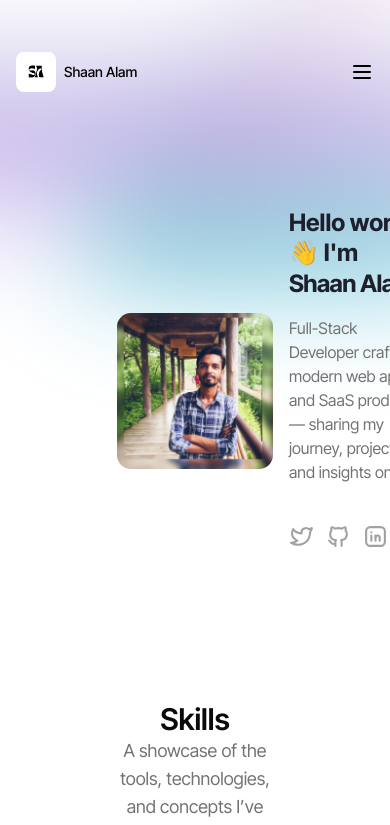
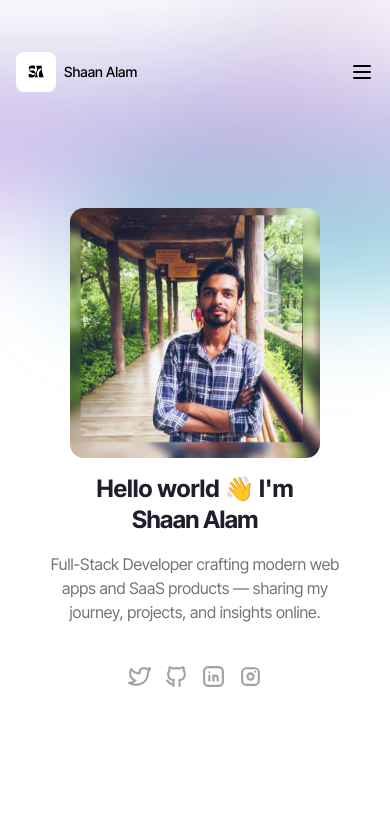
Before and after one commit to slhnx/shaancodes, a Next.js app: page / in a window 390 px wide. Shown: the top 825 px of the page. Built offline with nearby package versions, Linux system fonts and the light colour scheme.

Commit message:
made intro component responsive

```diff
--- a/components/sections/intro.tsx
+++ b/components/sections/intro.tsx
@@ -19,7 +19,7 @@ const Intro = () => {
 
   return (
     <motion.div>
-      <div className="w-[40%] mx-auto">
+      <div className="w-[80%] xl:w-[50%] mx-auto">
         <motion.div
           initial={{
             opacity: 0,
@@ -28,7 +28,7 @@ const Intro = () => {
             opacity: 1,
             transition: { duration: 0.4, ease: "easeInOut" },
           }}
-          className="hero mt-52 flex items-center gap-4"
+          className="hero mt-52 flex flex-col md:flex-row items-center gap-4"
         >
           <Image
             src="/me.jpg"
@@ -43,7 +43,7 @@ const Intro = () => {
               initial="initial"
               animate="animate"
               transition={{ duration: 0.4, ease: "easeInOut" }}
-              className="text-2xl font-bold text-primary leading-tight"
+              className="text-2xl font-bold text-primary leading-tight text-center md:text-left"
             >
               Hello world 👋 I'm
             </motion.h4>
@@ -52,7 +52,7 @@ const Intro = () => {
               initial="initial"
               animate="animate"
               transition={{ duration: 0.4, ease: "easeInOut" }}
-              className="text-2xl sm:text-6xl lg:text-6xl font-bold text-primary tracking-tight"
+              className="text-2xl md:text-4xl xl:text-5xl font-bold text-primary tracking-tight text-center md:text-left"
             >
               Shaan Alam
             </motion.h1>
@@ -61,14 +61,14 @@ const Intro = () => {
               initial="initial"
               animate="animate"
               transition={{ duration: 0.4, ease: "easeInOut" }}
-              className="mt-4 text-muted-foreground text-base sm:text-xl w-full"
+              className="mt-4 text-muted-foreground text-base md:text-xl w-full text-center md:text-left"
             >
               Full-Stack Developer crafting modern web apps and SaaS products —
               sharing my journey, projects, and insights online.
             </motion.div>
-            <div className="mt-4">
+            <div className="mt-4 w-full">
               <div
-                className="flex gap-3 mt-4"
+                className="flex justify-center md:justify-start gap-3 mt-4"
                 onMouseLeave={() => setHovered(null)}
               >
                 {socials.map((social, idx) => (
```
